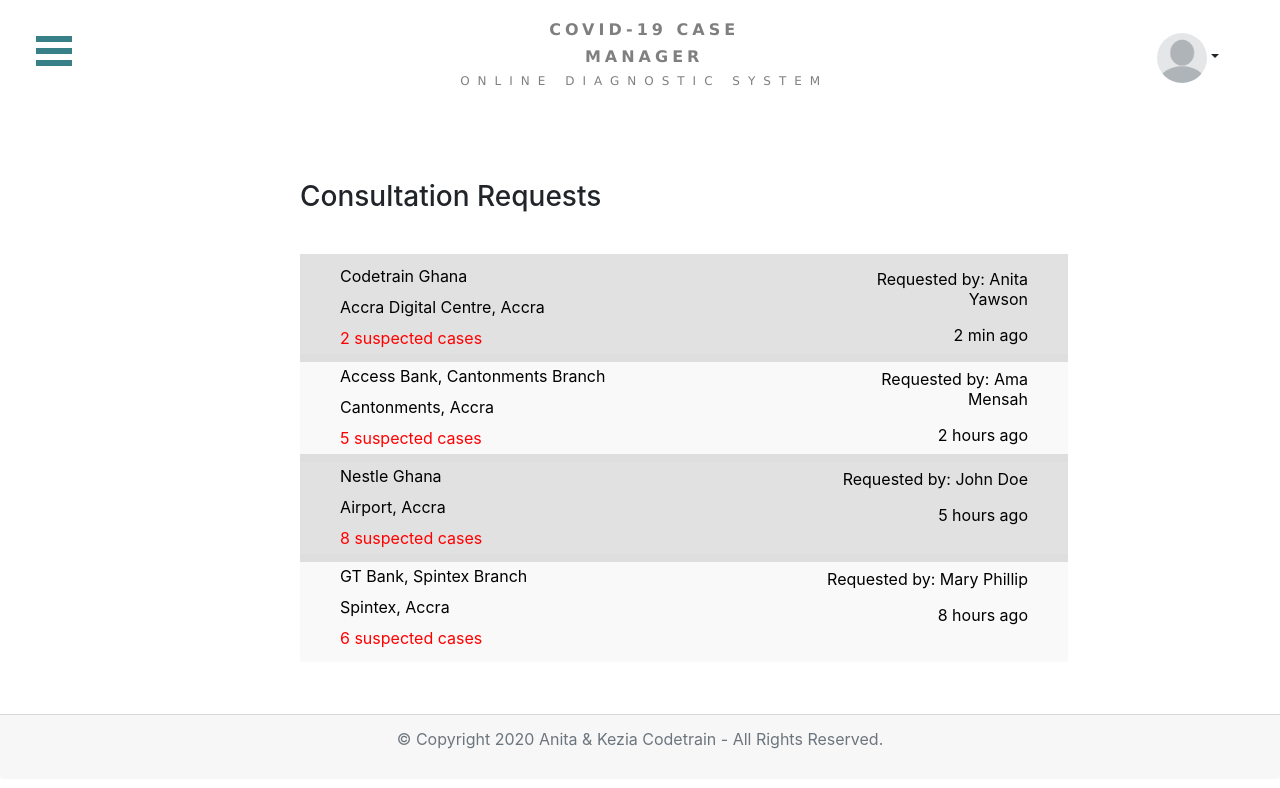
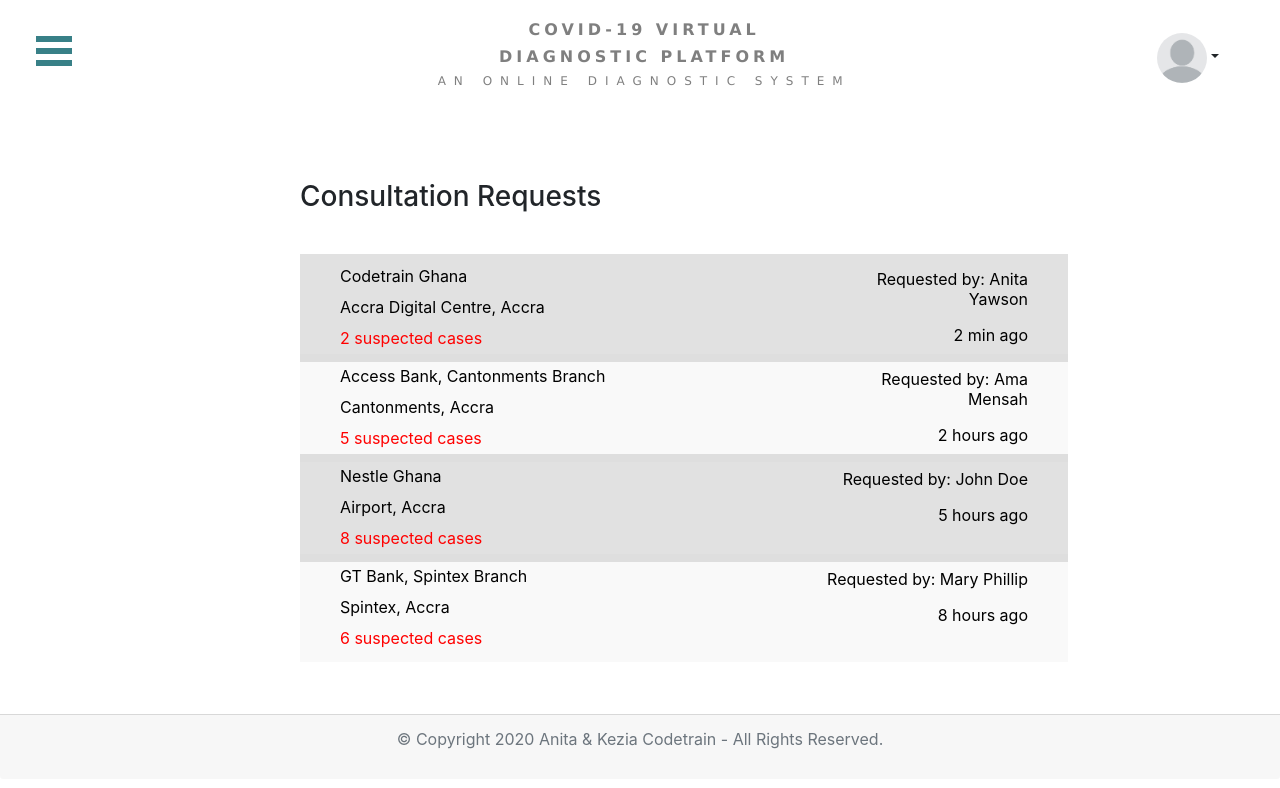
Before and after one commit to anitayawson/COVIDCaseManagerFinalProj, a React (Create React App) app: page /consultationrequests in a window 1280 px wide. Shown: the top 788 px of the page. Built offline with nearby package versions, Linux system fonts and the light colour scheme.

Commit message:
change homepage and app title

```diff
--- a/public/index.html
+++ b/public/index.html
@@ -26,7 +26,7 @@
       work correctly both with client-side routing and a non-root public URL.
       Learn how to configure a non-root public URL by running `npm run build`.
     -->
-    <title>COVID-19 Case Manager</title>
+    <title>COVID-19 Virtual Diagnostic Platform</title>
   </head>
   <body>
     <noscript>You need to enable JavaScript to run this app.</noscript>
--- a/src/components/HealthProfessional/navbar2.js
+++ b/src/components/HealthProfessional/navbar2.js
@@ -22,9 +22,9 @@
 
             <nav class="nav navbar navbar-light navigation">
                 <div class="navbar-text col-lg-8 col-xl-8">
-                    <h1>COVID-19 CASE</h1>
-                    <h1>MANAGER</h1>
-                    <h6>ONLINE DIAGNOSTIC SYSTEM</h6>
+                    <h1>COVID-19 VIRTUAL</h1>
+                    <h1>DIAGNOSTIC PLATFORM</h1>
+                    <h6>AN ONLINE DIAGNOSTIC SYSTEM</h6>
                 </div>
                 <div class="drop">
                     <div class="c-dropdown avatar_dropdown col-lg-2 col-xl-2">
--- a/src/components/HomepageComponent.js
+++ b/src/components/HomepageComponent.js
@@ -32,9 +32,9 @@
                 <div className="homepage">
                     <div className="homepage-left">
                         <img src={Logo} className="App-logo" alt="logo" />
-                        <h1 style={{ fontFamily: "Verdana", fontWeight: "bold", letterSpacing: "4px", }}>COVID-19 CASE</h1>
-                        <h1 style={{ fontFamily: "Verdana", fontWeight: "bold", letterSpacing: "4px", }}>MANAGER</h1>
-                        <h6 style={{ letterSpacing: "6px" }}>ONLINE DIAGNOSTIC SYSTEM</h6>
+                        <h1 style={{ fontFamily: "Verdana", fontWeight: "bold", letterSpacing: "4px", }}>COVID-19 VIRTUAL</h1>
+                        <h1 style={{ fontFamily: "Verdana", fontWeight: "bold", letterSpacing: "4px", }}>DIAGNOSTIC PLATFORM</h1>
+                        <h6 style={{ letterSpacing: "6px" }}>AN ONLINE DIAGNOSTIC SYSTEM</h6>
                     </div>
                     <div className="homepage-divider"></div>
                     <div className="login-section">
--- a/src/components/HomepageComponent2.js
+++ b/src/components/HomepageComponent2.js
@@ -39,7 +39,7 @@
                 letterSpacing: "4px",
               }}
             >
-              COVID-19 CASE
+              COVID-19 VIRTUAL
             </h1>
             <h1
               style={{
@@ -48,9 +48,9 @@
                 letterSpacing: "4px",
               }}
             >
-              MANAGER
+              DIAGNOSTIC PLATFORM
             </h1>
-            <h6 style={{ letterSpacing: "6px" }}>ONLINE DIAGNOSTIC SYSTEM</h6>
+            <h6 style={{ letterSpacing: "6px" }}> AN ONLINE DIAGNOSTIC SYSTEM</h6>
           </div>
           <div className="homepage-divider"></div>
           <div className="login-section">
--- a/src/components/navbar.js
+++ b/src/components/navbar.js
@@ -25,9 +25,9 @@
 
             <nav class="nav navbar navbar-light navigation">
                 <div class="navbar-text col-lg-8 col-xl-8">
-                    <h1>COVID-19 CASE</h1>
-                    <h1>MANAGER</h1>
-                    <h6>ONLINE DIAGNOSTIC SYSTEM</h6>
+                    <h1>COVID-19 VIRTUAL</h1>
+                    <h1>DIAGNOSTIC PLATFORM</h1>
+                    <h6>AN ONLINE DIAGNOSTIC SYSTEM</h6>
                 </div>
                 <div class="drop">
                     <div class="c-dropdown avatar_dropdown col-lg-2 col-xl-2">
```
